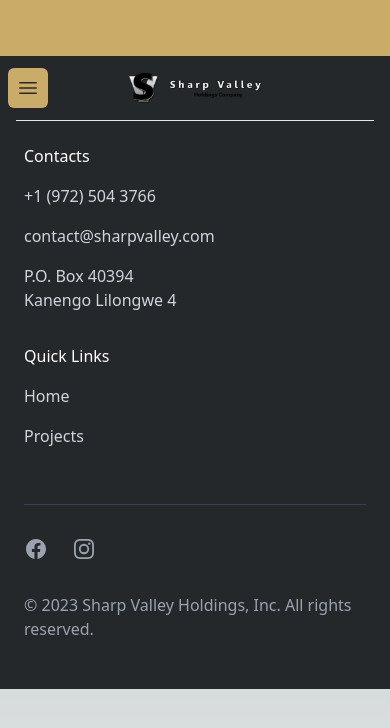
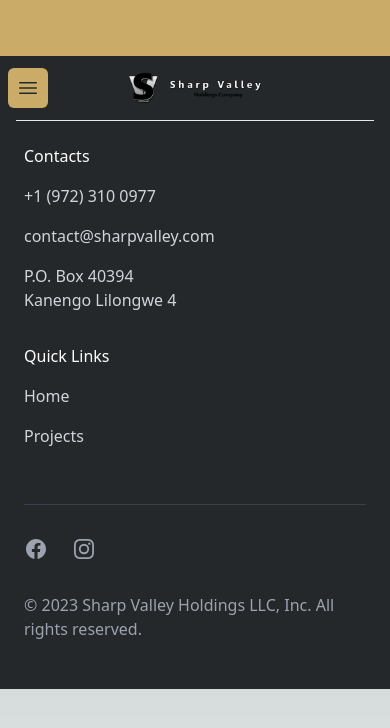
Before and after one commit to BernMasache/sharp-valley-store, a Next.js app: page / in a window 390 px wide. Shown: the top 728 px of the page. Built offline with nearby package versions, Linux system fonts and the light colour scheme; what tw-elements would draw is missing.

Commit message:
footer phone number changed

```diff
--- a/components/widgets/footer.jsx
+++ b/components/widgets/footer.jsx
@@ -2,7 +2,7 @@ import { Fragment, useEffect, useRef, useState } from 'react'
 import Swal from 'sweetalert2';
 const navigation = {
   companyInfo: [
-    { name: '+1 (972) 504 3766', href: '#' },
+    { name: '+1 (972) 310 0977', href: '#' },
     { name: 'contact@sharpvalley.com', href: '#' },
     { name: 'P.O. Box 40394 Kanengo Lilongwe 4', href: '#' },
 
@@ -154,7 +154,7 @@ export default function FooterComponent() {
             ))}
           </div>
           <p className="mt-8 text-base text-gray-400 md:order-1 md:mt-0">
-            &copy; {new Date().getFullYear()} Sharp Valley Holdings, Inc. All rights reserved.
+            &copy; {new Date().getFullYear()} Sharp Valley Holdings LLC, Inc. All rights reserved.
           </p>
         </div>
       </div>
```
